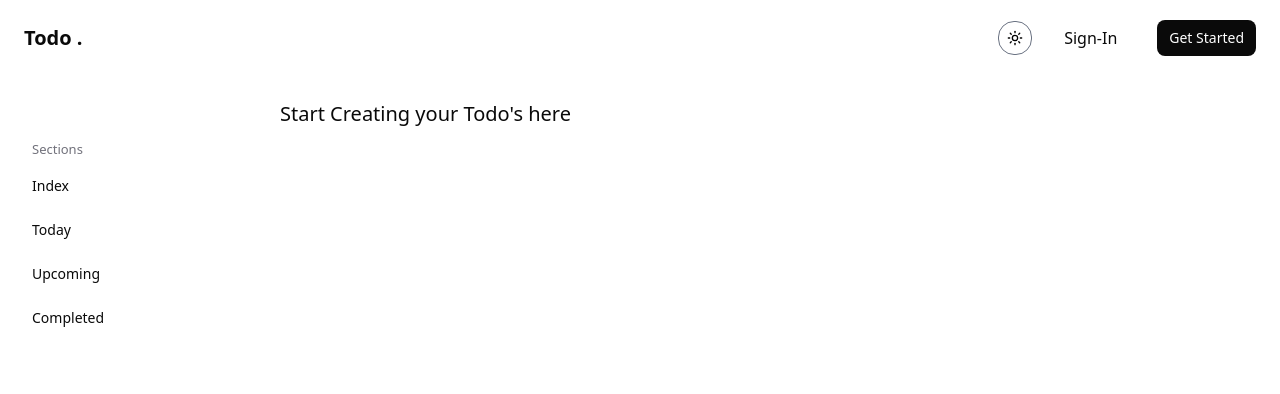
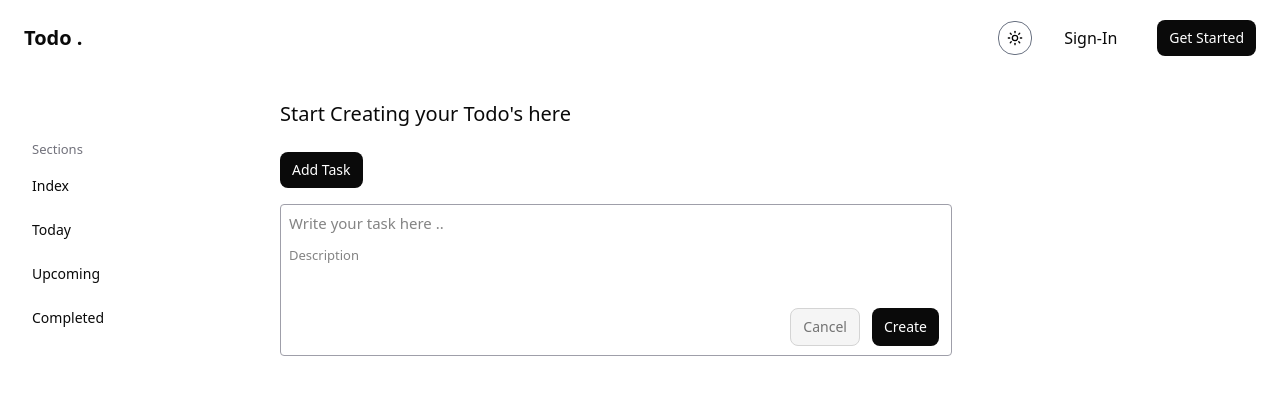
Before and after one commit to thamarai-titan/Todo-Website, a Next.js app: page /dashboard/inbox in a window 1280 px wide. Shown: the top 394 px of the page. Built offline with nearby package versions, Linux system fonts and the light colour scheme.

Commit message:
The create-todo added

```diff
--- a/app/dashboard/inbox/page.tsx
+++ b/app/dashboard/inbox/page.tsx
@@ -4,6 +4,7 @@ import { Menu } from "lucide-react";
 import Sidebar from "@/app/ui/sidebar"
 import Nav from "@/app/ui/home/nav-bar"
 import { useState } from "react";
+import CreateTodo from "@/app/ui/todo/create-todo";
 
 export default function TodoHome(){
     return (
@@ -16,6 +17,9 @@ export default function TodoHome(){
                     <div>
                         <div className=" md:text-xl font-medium">
                             Start Creating your Todo's here
+                            <div className="py-4 md:py-6">
+                                <CreateTodo/>
+                            </div>
                         </div>
                     </div>
                 </main>
--- a/app/ui/components/button.tsx
+++ b/app/ui/components/button.tsx
@@ -8,11 +8,11 @@
     }
 
     export default function Button({children,className,variant,...props}:ButtonProps){
-        const baseStyles = " transition-colors duration-150 ease-in-out disabled:opacity-50 cursor-pointer"
+        const baseStyles = "transition-colors duration-150 ease-in-out disabled:opacity-50 cursor-pointer"
 
         const variantStyles = {
-            primary: "px-2 md:px-3 py-2 rounded-lg bg-[var(--btn-color)] text-[var(--btn-text)] text-sm font-light",
-            secondary: "px-4 py-2 rounded-md border border-neutral-300 bg-neutral-100 text-neutral-500 text-sm hover:-translate-y-1 transform transition duration-200 hover:shadow-md",
+            primary: "px-2 md:px-3 py-2 rounded-lg bg-[var(--btn-color)] text-[var(--btn-text)] text-sm font-light hover:-translate-y-1 hover:shadow-md transform transition duration-200",
+            secondary: "px-2 md:px-3 py-2 rounded-lg border border-neutral-300 bg-neutral-100 text-neutral-500 text-sm hover:-translate-y-1 transform transition duration-200 hover:shadow-md",
             shadow: "px-2 py-2 rounded-2xl border border-gray-500 bg-white text-black text-sm hover:shadow-[4px_4px_0px_0px_rgba(0,0,0)] transition duration-200",
         }
 
--- a/app/ui/todo/create-todo.tsx
+++ b/app/ui/todo/create-todo.tsx
@@ -0,0 +1,25 @@
+"use client";
+import { useState } from "react";
+import Button from "../components/button"
+import { X } from "lucide-react";
+
+
+export default function CreateTodo() {
+    const [open,SetOpen] = useState<boolean>(false);
+    return (
+        <div className="">
+            <div className="" onClick={()=>(SetOpen(!open))}>
+                <Button variant="primary">Add Task</Button>
+            </div>
+            <div className="border border-zinc-400 h-38 my-4 rounded flex flex-col md:w-2xl">
+                <input type="text" className="mx-2 my-2 text-[15px] appearance-none focus:outline-none " placeholder="Write your task here .."/>
+                <input type="text" className="mx-2 my-1 text-[13px] appearance-none focus:outline-none " placeholder="Description"/>
+                <div className="flex justify-end px-3 gap-3 mt-10">
+                    <Button variant="secondary">Cancel</Button>
+                    <Button variant="primary">Create</Button>
+                </div>
+            </div>
+
+        </div>
+    )
+}
```
